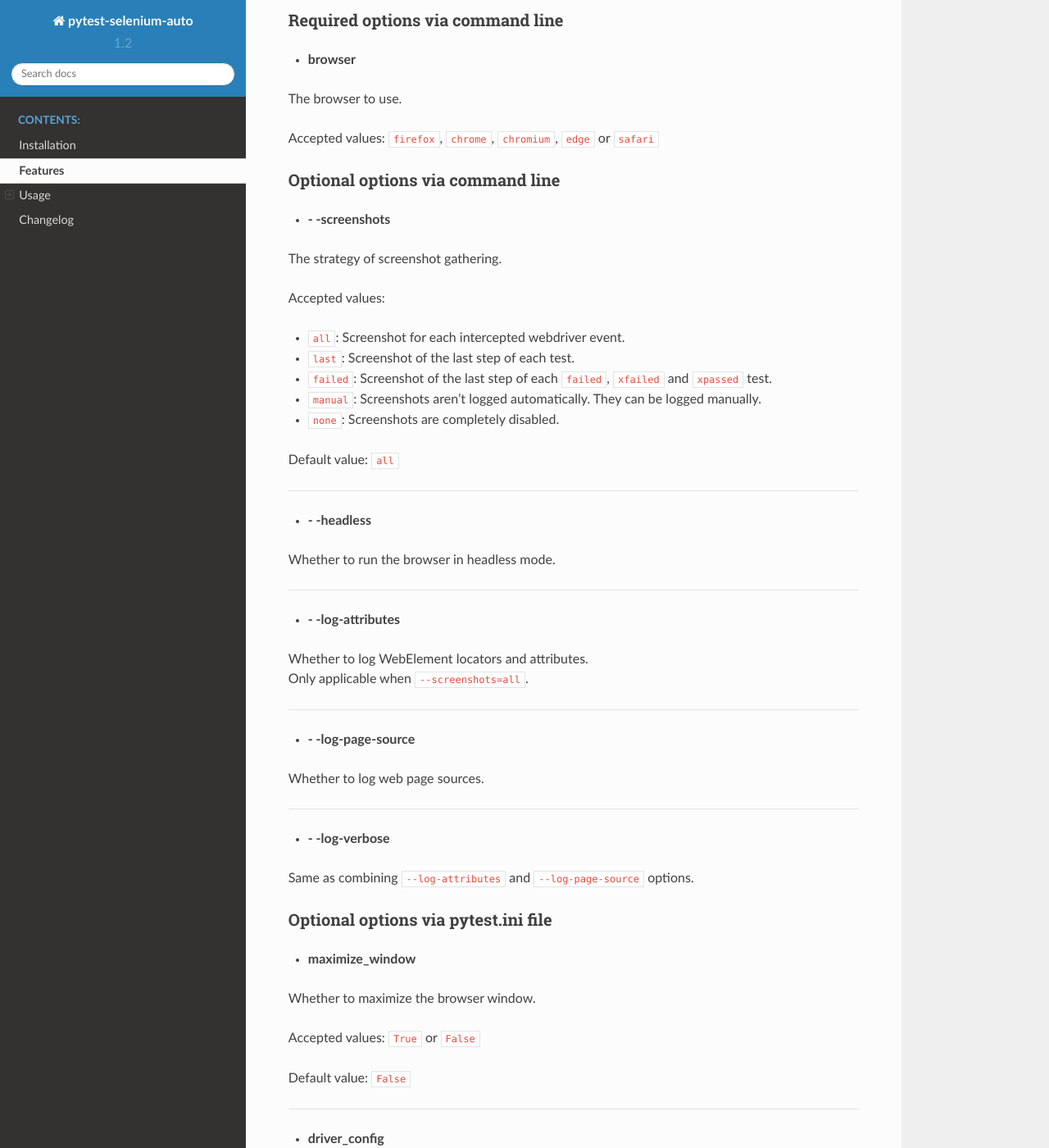
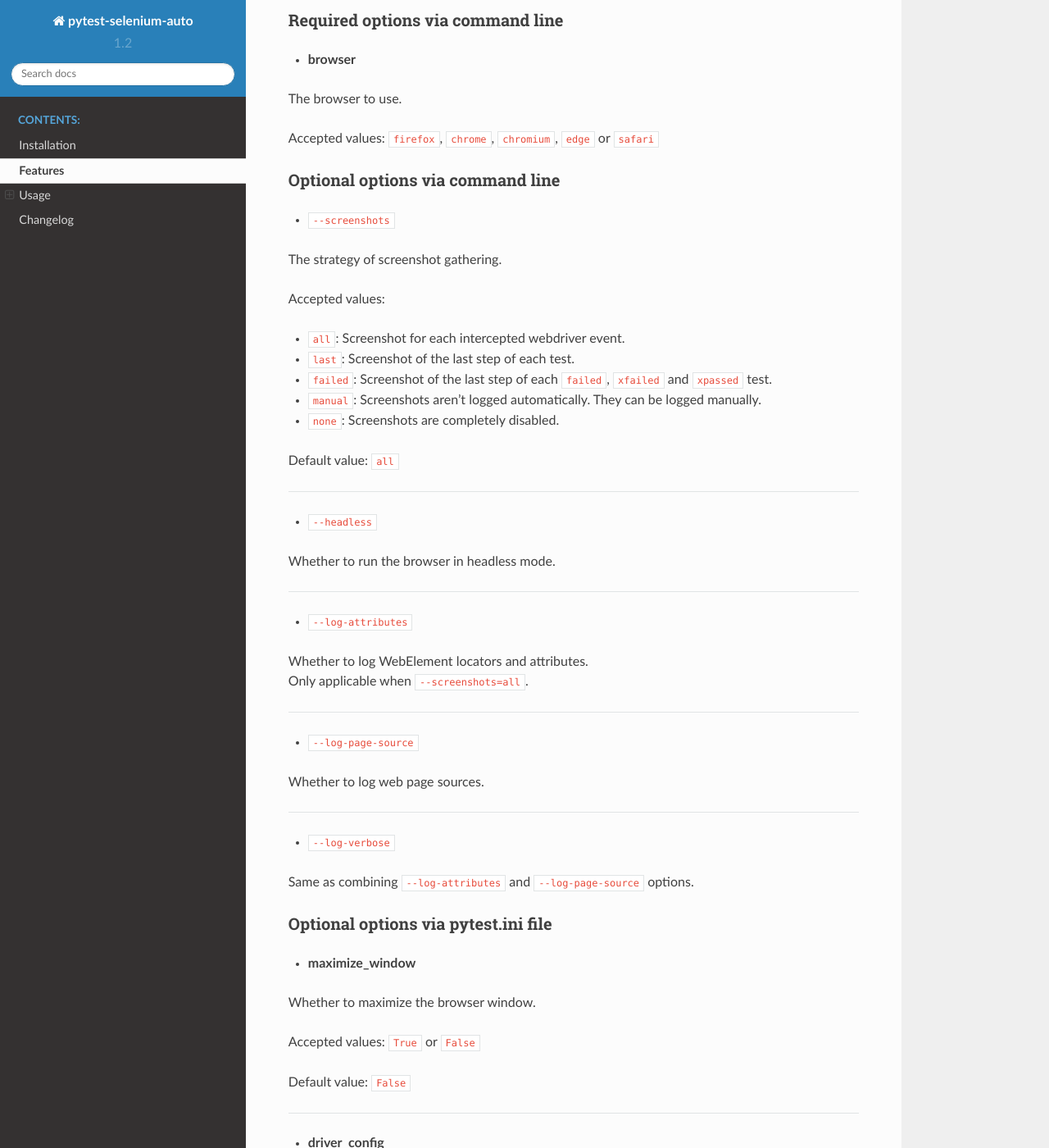
Before and after one commit to harmin-parra/pytest-selenium-auto, a Sphinx documentation site: the page built from docs/user_guide.rst, in a window 1280 px wide and 1400 px high, scrolled down 584 px. Shown: the whole window at 82% size. Built offline with Sphinx 7.4.7 and the Read the Docs theme 2.0.0, drawn with Linux system fonts in a browser that asks for light colours.

Commit message:
improve readability

```diff
--- a/docs/user_guide.rst
+++ b/docs/user_guide.rst
@@ -37,7 +37,7 @@
 Optional options via command line
 ---------------------------------
 
-* **- -screenshots**
+* ``--screenshots``
 
 The strategy of screenshot gathering.
 
@@ -58,27 +58,27 @@
 
 ----
 
-* **- -headless**
+* ``--headless``
 
 Whether to run the browser in headless mode.
 
 ----
 
-* **- -log-attributes**
+* ``--log-attributes``
 
 | Whether to log WebElement locators and attributes.
 | Only applicable when ``--screenshots=all``.
 
 ----
 
-* **- -log-page-source**
+* ``--log-page-source``
 
 Whether to log web page sources.
 
 
 ----
 
-* **- -log-verbose**
+* ``--log-verbose``
 
 Same as combining ``--log-attributes`` and ``--log-page-source`` options.
 
```
